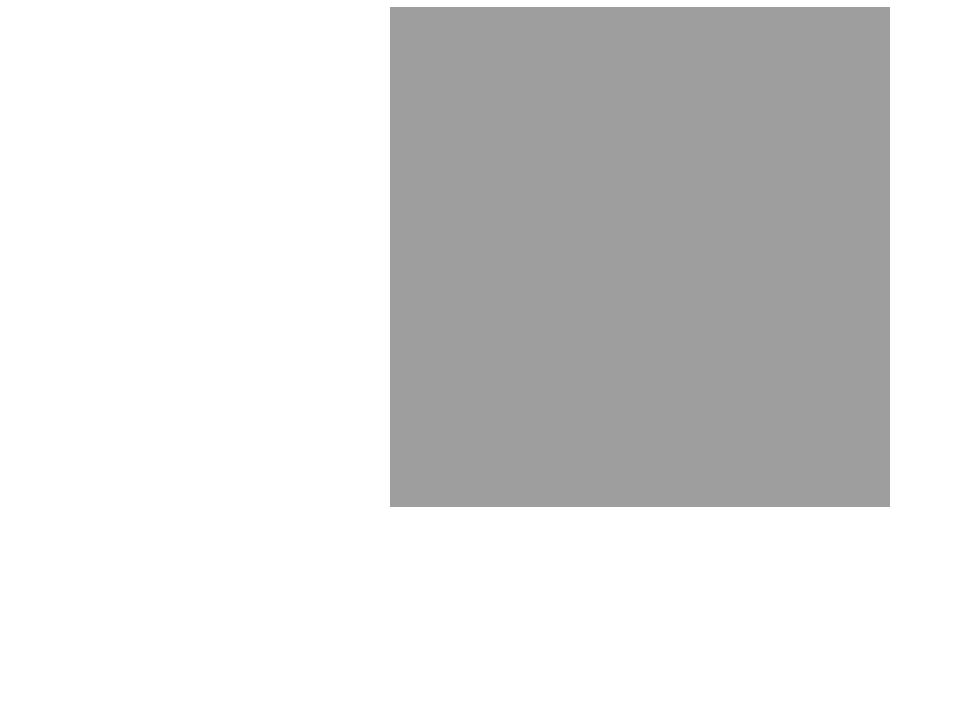
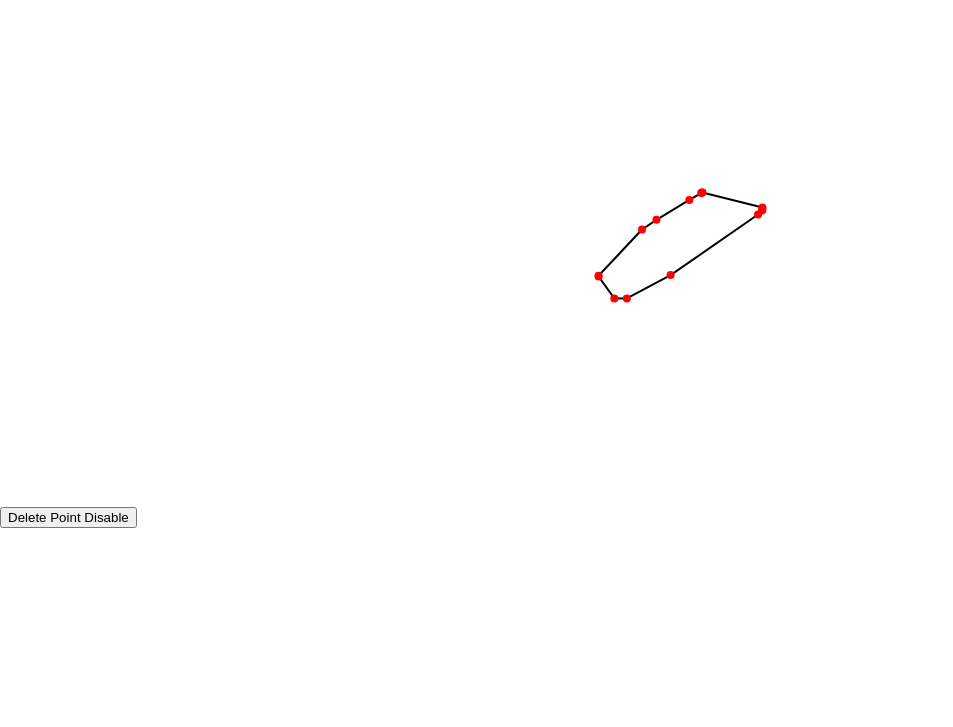
Before and after one commit to AkashSaraf16/konvaToolJS, a plain HTML site: page index.html in a window 1280 px wide. Shown: the part 73-800 px from the top of the page, without its empty margins (0-953 px from the left). Drawn offline with nearby package versions, Linux system fonts and the light colour scheme.

Commit message:
created final code with delete

```diff
--- a/index.html
+++ b/index.html
@@ -27,11 +27,16 @@
   <body>
     <h1>Press <bold>ctrl + z</bold> to stop drawing.</h1>
     <div id="container"></div>
-    <div id="buttons">
+    <!-- <div id="buttons">
       <button id="save">Complete Design</button>
       <button id="add-marker">Enable marker</button>
       <button id="erase">Erase</button>
-    </div>
-    <script src="./js/draw.js"></script>
+    </div> -->
+    <!-- <script src="./js/draw.js"></script> -->
+
+    <button id="delete-button">Delete Point Disable</button>
+
+    <script src="js/hull.js" type="module"></script>
+    <script src="js/lineMove.js" type="module"></script>
   </body>
 </html>
--- a/js/hull.js
+++ b/js/hull.js
@@ -17,4 +17,106 @@ const hullPoints = [
   [208.572, 268.8079858783958],
 ];
 
+const massHullPoints = [
+  [
+    [208.572, 268.8079858783958],
+    [208.572, 269.52531572521934],
+    [224.3419326778421, 291.428],
+    [236.85699999999997, 291.428],
+    [280.61386878449525, 268.09100331493585],
+    [368.0576549852035, 207.4765606076267],
+    [372.00392547243996, 203.53029012039025],
+    [372.428, 202.2580665377102],
+    [372.428, 200.569709730081],
+    [312.43716107967606, 185.572],
+    [312.07930279312905, 185.572],
+    [311.1764371609902, 186.02343281606943],
+    [299.336851565023, 192.92985774705028],
+    [266.45402389625804, 212.85884421296848],
+    [251.97481433647164, 222.5116505861594],
+    [208.572, 268.8079858783958],
+  ],
+  [
+    [244.04156020191925, 217.428],
+    [246.92069720687095, 217.428],
+    [251.77527800172592, 215.0007096025725],
+    [303.4248863729998, 183.21633522025013],
+    [306.99686237132096, 180.53735322150928],
+    [309.2424816140407, 178.29173397878958],
+    [309.6862319364026, 177.40423333406574],
+    [313.55827906303256, 161.91604482754593],
+    [318.428, 141.46321689228256],
+    [318.428, 121.572],
+    [314.8804867491095, 121.572],
+    [310.99846660855627, 123.12480805622128],
+    [271.31584226021596, 145.94231705651694],
+    [201.4455659674091, 187.86448283220108],
+    [188.572, 196.44686014380713],
+    [188.572, 207.15108175934284],
+    [192.16186579601566, 216.48473282898357],
+    [244.04156020191925, 217.428],
+  ],
+  [
+    [316.572, 182.19454031866047],
+    [357.0627180424952, 192.55263098069415],
+    [365.5018786293715, 194.428],
+    [367.0347254234502, 194.428],
+    [368.428, 184.67507796415126],
+    [368.428, 183.0793027931291],
+    [366.9803023980367, 180.18390758920256],
+    [347.16629173577326, 146.50008946335467],
+    [329.5056860547147, 121.97147046188451],
+    [329.10621559283027, 121.572],
+    [326.8256513965645, 121.572],
+    [326.2793522758441, 122.66459824144093],
+    [322.41701542685746, 136.1827772128941],
+    [321.45263493081814, 140.04029919705133],
+    [316.572, 162.49121987881483],
+    [316.572, 182.19454031866047],
+  ],
+  [
+    [196.572, 247.43716107967606],
+    [198.19347924252298, 253.923078049768],
+    [205.1267043307062, 262.58960940999697],
+    [206.1856074976365, 263.2955448546172],
+    [206.79828983917992, 262.9892036838455],
+    [211.62050131862208, 260.09587679618016],
+    [232.52800711817903, 247.15313511074018],
+    [238.08722720991204, 243.44698838291816],
+    [238.428, 243.1062155928302],
+    [238.428, 243.08742454945653],
+    [219.25976856052134, 238.52355992100922],
+    [197.7926094294198, 236.572],
+    [197.0953946996438, 236.572],
+    [196.572, 237.88048674910948],
+    [196.572, 247.43716107967606],
+  ],
+  [
+    [228.572, 168.9602682852461],
+    [231.37839028852346, 169.428],
+    [250.67507796415106, 169.428],
+    [253.428, 169.03472542345014],
+    [253.428, 168.31123234715255],
+    [249.15857868558152, 161.480158244083],
+    [247.44698838291816, 158.91277279008796],
+    [247.1062155928302, 158.572],
+    [239.91440000000003, 158.572],
+    [230.14669655019537, 162.6418764374186],
+    [228.572, 165.26637068774423],
+    [228.572, 168.9602682852461],
+  ],
+  [
+    [196.54286014380713, 221.572],
+    [197.7632399152693, 223.40256965719325],
+    [201.61964960224043, 228.80154321895282],
+    [233.428, 234.10293495191274],
+    [233.428, 233.3842902157107],
+    [232.2367600847307, 231.59743034280675],
+    [227.49954545746505, 224.96532986463484],
+    [224.1062155928302, 221.572],
+    [196.54286014380713, 221.572],
+  ],
+];
+export { massHullPoints };
+
 export default hullPoints;
--- a/js/lineMove.js
+++ b/js/lineMove.js
@@ -1,21 +1,31 @@
-import hullPoints from './hull.js';
+// import hullPoints from './hull.js';
+import { massHullPoints } from './hull.js';
+const deleteButton = document.getElementById('delete-button');
+let isDelete = false;
+deleteButton.addEventListener('click', () => {
+  const text = 'Delete Point Disable';
+  deleteButton.innerText =
+    deleteButton.innerText === text ? 'Delete Point Enable' : text;
+  isDelete = !isDelete;
+});
 
 const stage = new Konva.Stage({
   container: 'container',
-  width: window.innerWidth,
-  height: window.innerHeight,
+  width: 500,
+  height: 500,
 });
 
 const lineLayer = new Konva.Layer();
 const circleLayer = new Konva.Layer();
 
+
 stage.add(lineLayer);
 stage.add(circleLayer);
 
-const lines = [];
+function renderHull(hullPoints) {
+
   let filteredLines = [];
-
-for (let i = 0; i < hullPoints.length - 1; i++) {
+  for (let i = 0; i < hullPoints?.length - 1; i++) {
     const line = new Konva.Line({
       points: [
         hullPoints[i][0],
@@ -41,15 +51,13 @@ for (let i = 0; i < hullPoints.length - 1; i++) {
 
     circleStart.on('dragmove', handleCircleMove);
 
-  lines.push(line);
-
     lineLayer.add(line);
     circleLayer.add(circleStart);
   }
 
   function handleCircleClick(event) {
-  const intersectLines = lines.filter((eachLine) => {
     const currentCircle = event.target;
+    const intersectLines = lineLayer.children.filter((eachLine) => {
       const [x1, y1, x2, y2] = eachLine.points();
       if (
         (x1 === currentCircle.x() && y1 === currentCircle.y()) ||
@@ -60,6 +68,9 @@ function handleCircleClick(event) {
       return false;
     });
     filteredLines = intersectLines;
+    if (isDelete) {
+      removePoints(filteredLines, currentCircle);
+    }
   }
 
   function handleCircleMove(event) {
@@ -79,3 +90,36 @@ function handleCircleMove(event) {
     });
     lineLayer.batchDraw();
   }
+}
+
+function removePoints(filteredLines, currentCircle) {
+  let startPoints = null;
+  let endPoints = null;
+  let lineCircle = null;
+  filteredLines.forEach((eachLine) => {
+    if (eachLine.startCircle._id === currentCircle._id) {
+      endPoints = eachLine.points().slice(2);
+      eachLine.remove();
+    } else {
+      startPoints = eachLine.points().slice(0, 2);
+      lineCircle = eachLine.startCircle;
+      eachLine.remove();
+    }
+  });
+  const newLine = new Konva.Line({
+    points: [...startPoints, ...endPoints],
+    stroke: 'black',
+    strokeWidth: 2,
+  });
+  newLine.startCircle = lineCircle;
+  currentCircle.remove();
+  lineLayer.add(newLine);
+  lineLayer.batchDraw();
+  console.log(lineLayer.children)
+
+}
+
+massHullPoints.slice(0,1).forEach((eachHullPoints) => {
+  renderHull(eachHullPoints);
+});
+renderHull();
```
Lines whose indentation alone changed are shown as unchanged.
